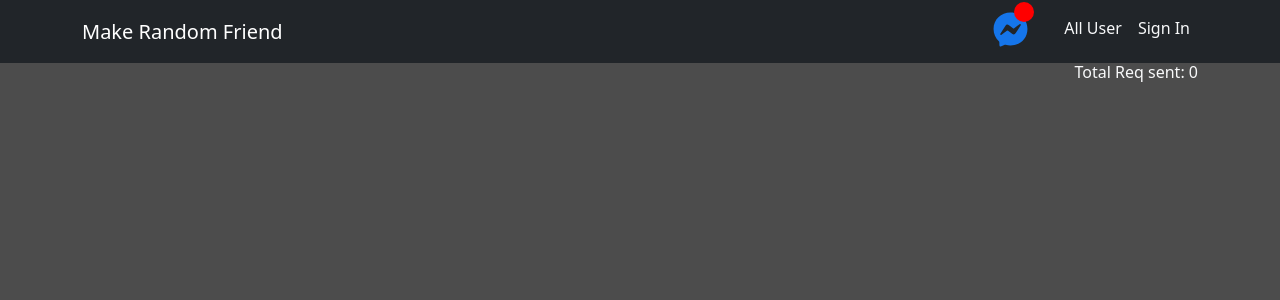
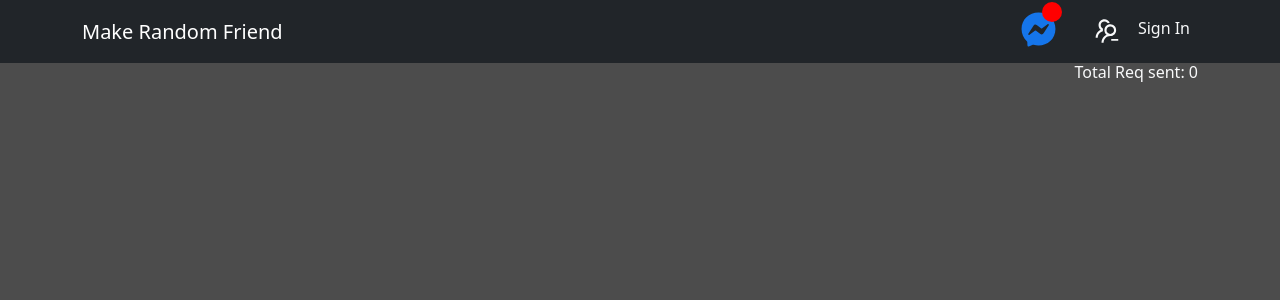
Before and after one commit to rjspyk5/Make-Random-Friend-Practise-site-5, a React (Create React App) app: page / in a window 1280 px wide. Shown: the top 300 px of the page. Built offline with nearby package versions, Linux system fonts and the light colour scheme; no server answers.

Commit message:
All user text to logo

```diff
--- a/src/Components/Menubar/Menubar.jsx
+++ b/src/Components/Menubar/Menubar.jsx
@@ -7,6 +7,7 @@ import { getDataFromLocalStorage } from '../LocalDataBase/LocalDatabase';
 import { FaFacebookMessenger } from 'react-icons/fa';
 import './Menubar.css';
 import { mszbtnContext } from '../../App';
+import { AiOutlineUsergroupDelete } from 'react-icons/ai';
 export default function Menubar() {
     const [totalmsz, settotalmsz] = useState([]);
     const [sendmszbtn, , dltmszbtn] = useContext(mszbtnContext);
@@ -33,7 +34,7 @@ export default function Menubar() {
                             </Nav.Link>
                             <Nav.Link style={{ display: 'flex' }}>
                                 <NavLink className="text-decoration-none text-light " to={'/user'}>
-                                    All User
+                                    <AiOutlineUsergroupDelete size={30}></AiOutlineUsergroupDelete>
                                 </NavLink>
                             </Nav.Link>
                             <Nav.Link>
```
Also changed, not shown: .eslintrc.json.
